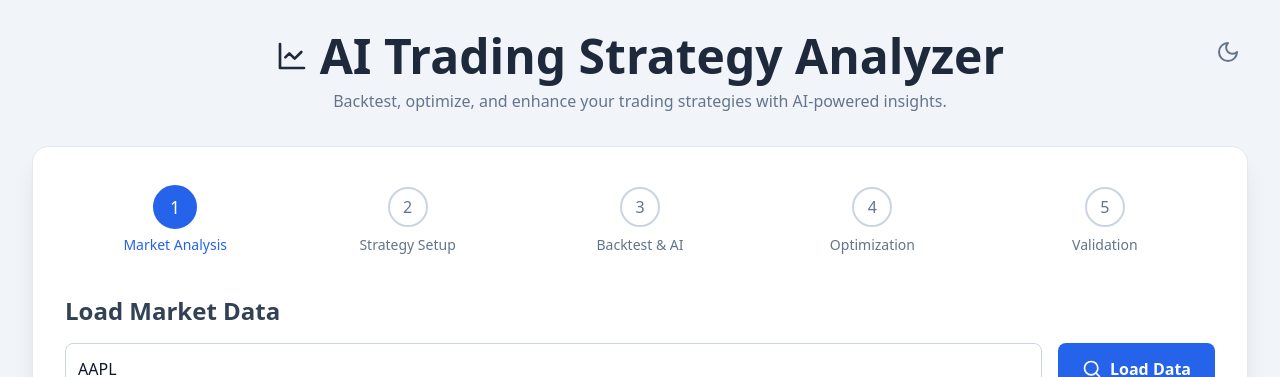
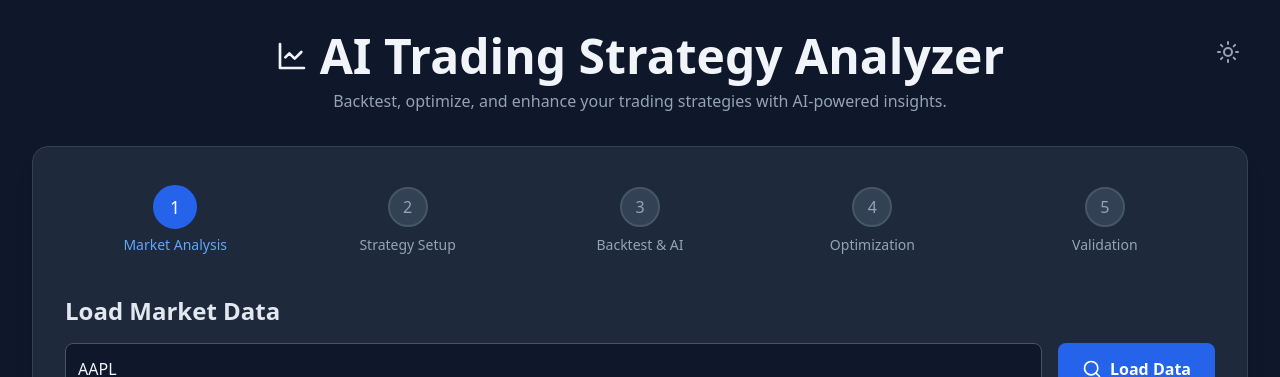
Before and after one commit to trinman/stocks-analyzer, a React (Vite) app: page / in a window 1280 px wide. Shown: the top 377 px of the page. Built offline with nearby package versions, Linux system fonts and the light colour scheme.

Commit message:
Default new visitors to dark mode while preserving saved theme

```diff
--- a/index.html
+++ b/index.html
@@ -1,5 +1,5 @@
 <!DOCTYPE html>
-<html lang="en">
+<html lang="en" class="dark">
   <head>
     <meta charset="UTF-8" />
     <link rel="icon" type="image/svg+xml" href="/favicon.svg" />
@@ -8,17 +8,17 @@
       name="description"
       content="Backtest, optimize, and validate single-stock trading strategies with a deterministic simulation and optional AI review."
     />
-    <meta name="theme-color" content="#f1f5f9" media="(prefers-color-scheme: light)" />
-    <meta name="theme-color" content="#0f172a" media="(prefers-color-scheme: dark)" />
+    <meta name="theme-color" content="#0f172a" />
     <title>AI Trading Strategy Analyzer</title>
     <script>
       // Apply the stored theme before first paint so dark mode does not flash.
       try {
         const stored = localStorage.getItem('theme');
-        const dark = stored ? stored === 'dark' : window.matchMedia('(prefers-color-scheme: dark)').matches;
+        const dark = stored !== 'light';
         document.documentElement.classList.toggle('dark', dark);
+        document.querySelector('meta[name="theme-color"]').setAttribute('content', dark ? '#0f172a' : '#f1f5f9');
       } catch {
-        /* localStorage can be blocked; fall back to the light theme. */
+        /* Keep the default dark theme when storage is unavailable. */
       }
     </script>
   </head>
--- a/src/App.tsx
+++ b/src/App.tsx
@@ -191,12 +191,11 @@ function App() {
     useEffect(() => { setError(null); }, [currentStep]);
 
     const [theme, setTheme] = useState<Theme>(() => {
-        if (typeof window !== 'undefined' && window.localStorage) {
-            const storedTheme = window.localStorage.getItem('theme') as Theme | null;
-            if (storedTheme) return storedTheme;
-            return window.matchMedia('(prefers-color-scheme: dark)').matches ? 'dark' : 'light';
+        try {
+            return window.localStorage.getItem('theme') === 'light' ? 'light' : 'dark';
+        } catch {
+            return 'dark';
         }
-        return 'light';
     });
 
     useEffect(() => {
@@ -206,7 +205,8 @@ function App() {
         } else {
             root.classList.remove('dark');
         }
-        localStorage.setItem('theme', theme);
+        document.querySelector('meta[name="theme-color"]')?.setAttribute('content', theme === 'dark' ? '#0f172a' : '#f1f5f9');
+        try { localStorage.setItem('theme', theme); } catch { /* Theme still works without storage. */ }
     }, [theme]);
 
     const toggleTheme = () => {
```
Also changed, not shown: 1 other file (tests, documents, lock files or other folders).
